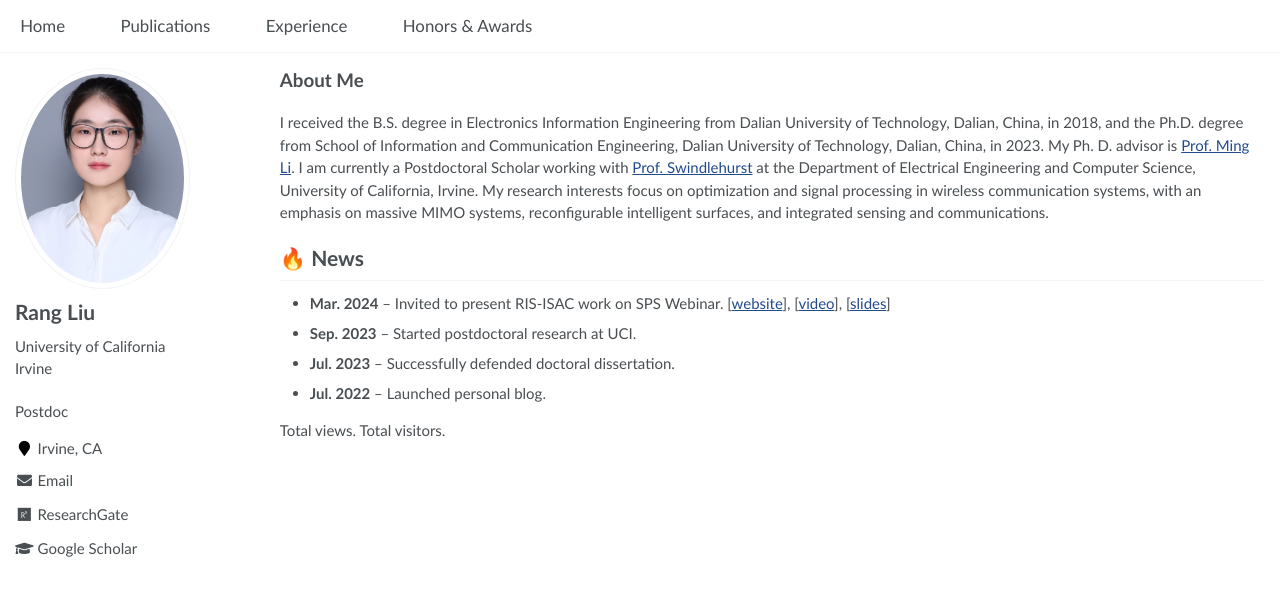
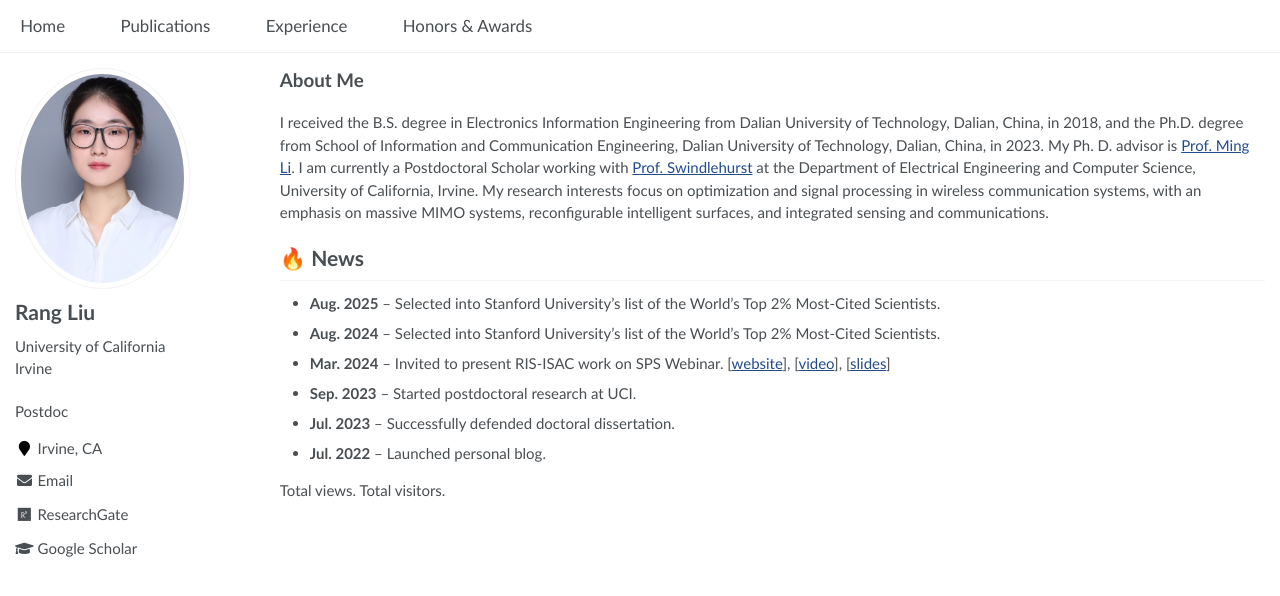
Before and after one commit to RangLiu0706/RangLiu0706.github.io, a Jekyll site: the page built from _pages/home.md, in a window 1280 px wide. Shown: the top 596 px of the page. Built offline with Jekyll 4.4.1, drawn with Linux system fonts in a browser that asks for light colours; comment, search, counter and statistics services are not loaded.

Commit message:
update250928

```diff
--- a/_pages/home.md
+++ b/_pages/home.md
@@ -12,13 +12,15 @@ sidebar: true
 I received the B.S. degree in Electronics Information Engineering from Dalian University of Technology, Dalian, China, in 2018,
 and the Ph.D. degree from School of Information and Communication Engineering, Dalian University of Technology, Dalian, China, in 2023.
 My Ph. D. advisor is [Prof. Ming Li](https://www.minglabdut.com/index.html).
-I am currently a Postdoctoral Scholar working with [Prof. Swindlehurst](https://scholar.google.com/citations?user=ibAcKWwAAAAJ&hl=en) at the Department of Electrical
+I am currently a Postdoctoral Scholar working with [Prof. Swindlehurst](https://github.com/LS-Wireless) at the Department of Electrical
 Engineering and Computer Science, University of California, Irvine.
 My research interests focus on optimization and signal processing in wireless communication systems, with an emphasis on massive MIMO systems, reconfigurable intelligent surfaces, and integrated sensing and communications.
 
 
 
 # 🔥 News
+- **Aug. 2025** – Selected into Stanford University's list of the World's Top 2% Most-Cited Scientists.
+- **Aug. 2024** – Selected into Stanford University's list of the World's Top 2% Most-Cited Scientists.
 - **Mar. 2024** – Invited to present RIS-ISAC work on SPS Webinar. [<a href="https://rc.signalprocessingsociety.org/education/webinars/spsweb24007">website</a>], [<a href="https://drive.google.com/file/d/18s4gF51hxSQIrkyjua2B9HT15ZJNLcc2/view?usp=drive_link">video</a>], [<a href="/RIS-ISAC.pdf">slides</a>]
 - **Sep. 2023** – Started postdoctoral research at UCI.
 - **Jul. 2023** – Successfully defended doctoral dissertation.
```
Also changed, not shown: _pages/experience.md (+1 -1 lines), _pages/honors-awards.md (+2 -0 lines).
